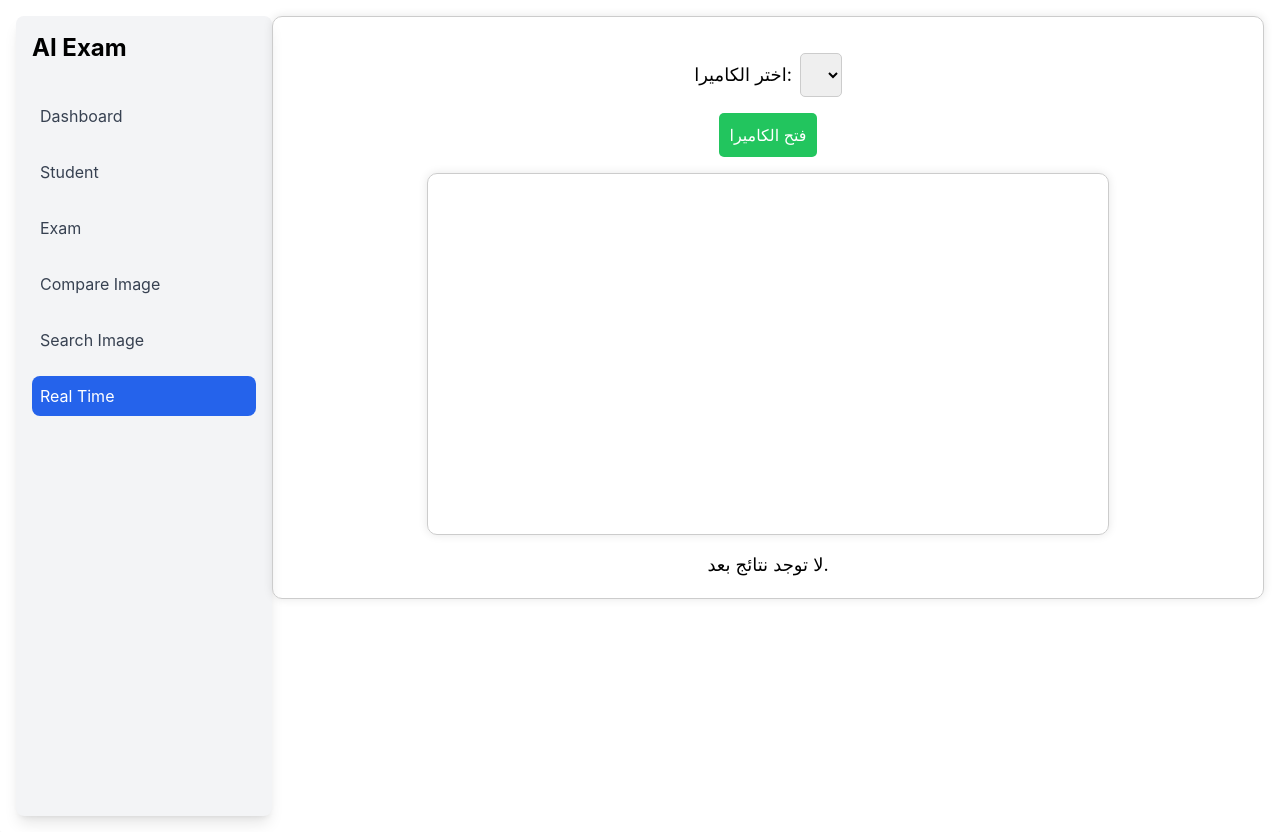
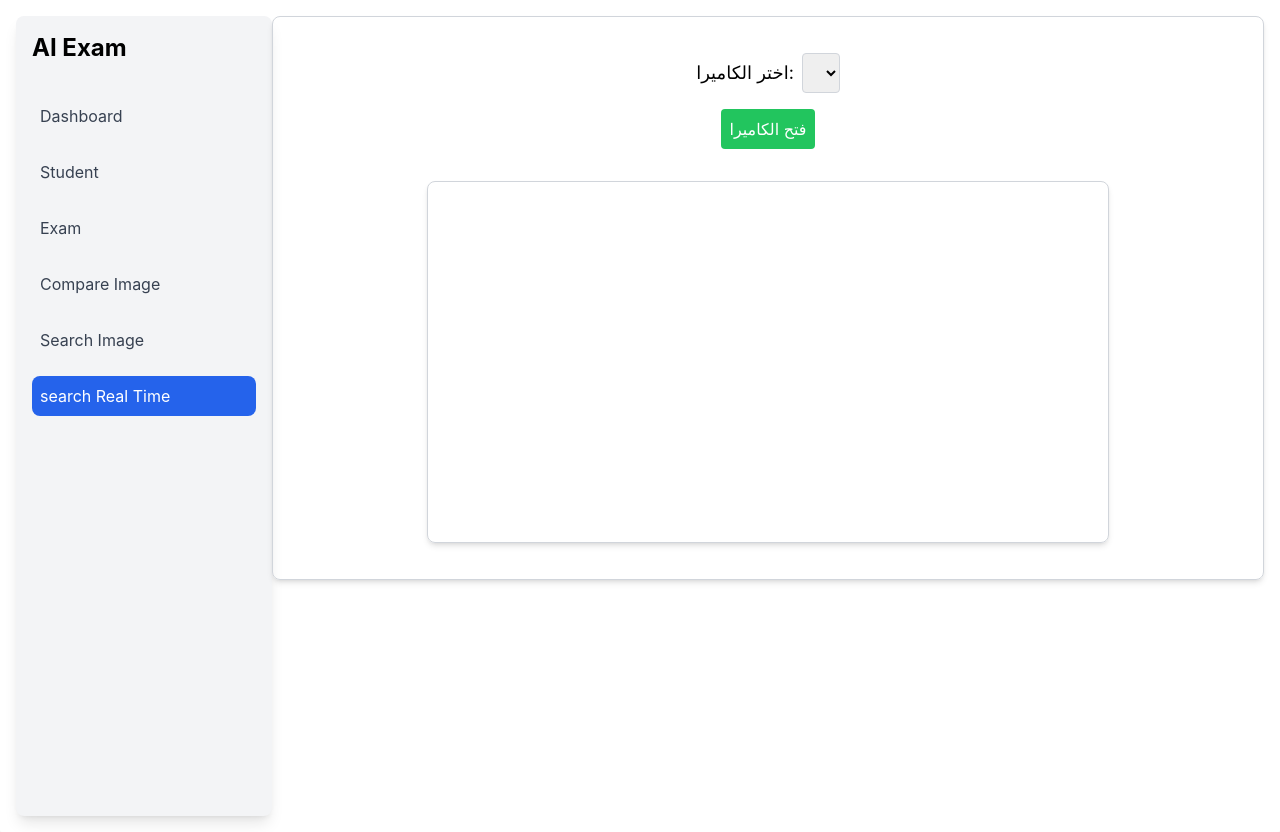
Before and after one commit to radanpro/identity, a React (Create React App) app: page /camera in a window 1280 px wide. Built offline with nearby package versions, Linux system fonts and the light colour scheme.

Commit message:
Implemented data fetching from backend, formatted results into a table, and added student details display with image on row click

```diff
--- a/src/components/SearchRealTime.js
+++ b/src/components/SearchRealTime.js
@@ -8,6 +8,7 @@ const SearchRealTime = () => {
   const [flash, setFlash] = useState(false);
   const [devices, setDevices] = useState([]); // قائمة الأجهزة
   const [selectedDeviceId, setSelectedDeviceId] = useState(null); // الكاميرا المختارة
+  const [selectedStudent, setSelectedStudent] = useState(null); // معلومات الطالب المحدد
 
   const videoRef = useRef(null);
   const canvasRef = useRef(null);
@@ -85,11 +86,14 @@ const SearchRealTime = () => {
   const sendImageToServer = async (imageBlob) => {
     const formData = new FormData();
     formData.append("image", imageBlob, "image.jpg");
+    formData.append("threshold", 0.8);
+    formData.append("limit", 5);
+
     setImageResults([]);
     setLoading(true);
     try {
       const response = await axios.post(
-        "http://127.0.0.1:8000/api/detect_face",
+        "http://127.0.0.1:8080/vectors/vectors/search",
         formData,
         {
           headers: {
@@ -97,15 +101,12 @@ const SearchRealTime = () => {
           },
         }
       );
-      console.log(response);
-      console.log(response.data.status);
 
-      if (response.data.status === "success") {
-        console.log("sdfadf");
-        const faceData = response.data || {};
-        setImageResults((prevResults) => [...prevResults, faceData]);
+      if (response.status === 200 && response.data.results) {
+        const faceData = response.data.results;
+        setImageResults(faceData);
       } else {
-        console.error("Face detection failed:", response.data.message);
+        console.error("Face detection failed:", response);
       }
     } catch (error) {
       console.error("Error in sending image:", error);
@@ -114,37 +115,37 @@ const SearchRealTime = () => {
     }
   };
 
+  const fetchStudentInfo = async (studentId) => {
+    try {
+      const response = await axios.get(
+        `http://127.0.0.1:8080/students/info?number=${studentId}`
+      );
+      if (response.status === 200) {
+        setSelectedStudent(response.data);
+      } else {
+        console.error("Failed to fetch student info:", response);
+      }
+    } catch (error) {
+      console.error("Error fetching student info:", error);
+    }
+  };
+
+  const handleRowClick = (studentId) => {
+    fetchStudentInfo(studentId);
+  };
+
   return (
-    <div
-      style={{
-        display: "flex",
-        flexDirection: "column",
-        alignItems: "center",
-        padding: "20px",
-        border: "1px solid #ccc",
-        borderRadius: "10px",
-        boxShadow: "0 0 10px rgba(0, 0, 0, 0.1)",
-      }}
-    >
+    <div className="flex flex-col items-center p-5 border border-gray-300 rounded-lg shadow-md">
       {/* قائمة الكاميرات */}
       <div className="mt-4">
-        <label
-          htmlFor="camera-select"
-          className="mr-2"
-          style={{ fontSize: "18px" }}
-        >
+        <label htmlFor="camera-select" className="mr-2 text-lg">
           اختر الكاميرا:
         </label>
         <select
           id="camera-select"
           onChange={(e) => setSelectedDeviceId(e.target.value)}
           value={selectedDeviceId || ""}
-          style={{
-            padding: "10px",
-            fontSize: "16px",
-            borderRadius: "5px",
-            border: "1px solid #ccc",
-          }}
+          className="p-2 text-base border border-gray-300 rounded"
         >
           {devices.map((device) => (
             <option key={device.deviceId} value={device.deviceId}>
@@ -160,7 +161,6 @@ const SearchRealTime = () => {
           <button
             onClick={startCamera}
             className="p-2 bg-green-500 text-white rounded"
-            style={{ padding: "10px", fontSize: "16px", borderRadius: "5px" }}
           >
             فتح الكاميرا
           </button>
@@ -168,7 +168,6 @@ const SearchRealTime = () => {
           <button
             onClick={stopCamera}
             className="p-2 bg-red-500 text-white rounded ml-4"
-            style={{ padding: "10px", fontSize: "16px", borderRadius: "5px" }}
           >
             إغلاق الكاميرا
           </button>
@@ -180,112 +179,80 @@ const SearchRealTime = () => {
           <button
             onClick={captureImage}
             className="p-2 bg-blue-500 text-white rounded"
-            style={{ padding: "10px", fontSize: "16px", borderRadius: "5px" }}
           >
             التقاط صورة
           </button>
         )}
       </div>
 
-      <div
-        style={{
-          position: "relative",
-          padding: "20px",
-          border: "1px solid #ccc",
-          borderRadius: "10px",
-          boxShadow: "0 0 10px rgba(0, 0, 0, 0.1)",
-        }}
-      >
+      <div className="relative p-5 border border-gray-300 rounded-lg shadow-md mt-4">
         <video ref={videoRef} width="640" height="480" autoPlay />
         <canvas
           ref={canvasRef}
-          style={{
-            position: "absolute",
-            top: 0,
-            left: 0,
-            pointerEvents: "none",
-            zIndex: 1,
-          }}
-          className="w-40 h-40"
+          className="absolute top-0 left-0 pointer-events-none z-10 w-40 h-40"
         />
 
         {flash && (
-          <div
-            style={{
-              position: "absolute",
-              backgroundColor: "white",
-              opacity: 0.5,
-              zIndex: 10,
-            }}
-          ></div>
+          <div className="absolute top-0 left-0 w-full h-full bg-white opacity-50 z-20"></div>
         )}
 
-        {loading && <p style={{ fontSize: "18px" }}>جاري التحميل...</p>}
+        {loading && <p className="text-lg">جاري التحميل...</p>}
       </div>
 
       <div className="mt-4 flex w-full justify-center">
-        {imageResults.length > 0 ? (
-          imageResults.map((result, index) => (
-            <div
-              key={index}
-              style={{
-                padding: "20px",
-                border: "1px solid #ccc",
-                borderRadius: "10px",
-                boxShadow: "0 0 10px rgba(0, 0, 0, 0.1)",
-                marginBottom: "10px",
-                textAlign: "center",
-              }}
-            >
-              <h3 style={{ fontSize: "20px" }}>نتيجة {index + 1}</h3>
+        {imageResults.length > 0 && (
+          <div className="w-full max-w-4xl">
+            <h2 className="text-xl font-bold mb-4">نتائج البحث:</h2>
+            <div className="flex gap-8">
+              <table className="w-2/3 border border-gray-300 rounded-lg overflow-hidden">
+                <thead className="bg-gray-100">
+                  <tr>
+                    <th className="p-3 text-left">اسم الطالب</th>
+                    <th className="p-3 text-left">الكلية</th>
+                    <th className="p-3 text-left">درجة التشابه</th>
+                  </tr>
+                </thead>
+                <tbody>
+                  {imageResults.map((result, index) => (
+                    <tr
+                      key={index}
+                      onClick={() => handleRowClick(result.student_id)}
+                      className="cursor-pointer hover:bg-gray-50"
+                    >
+                      <td className="p-3 border-t border-gray-300">
+                        {result.student_id}
+                      </td>
+                      <td className="p-3 border-t border-gray-300">
+                        {result.college}
+                      </td>
+                      <td className="p-3 border-t border-gray-300">
+                        {(result.similarity * 100).toFixed(2)}%
+                      </td>
+                    </tr>
+                  ))}
+                </tbody>
+              </table>
 
-              {/* عرض الصورة إذا كانت موجودة */}
-              {result.image ? (
-                <img
-                  className="p-10 "
-                  src={result.image}
-                  alt={`Result ${index + 1}`}
-                  style={{
-                    width: "100%",
-                    height: "auto",
-                    borderRadius: "10px",
-                    marginBottom: "10px",
-                  }}
-                />
-              ) : (
-                <p style={{ fontSize: "16px" }}>لا توجد صورة.</p>
-              )}
-
-              {/* عرض اسم الشخص إذا كان موجودًا */}
-              {result.name && (
-                <p style={{ fontSize: "16px", margin: "5px 0" }}>
-                  <strong>الاسم:</strong> {result.name}
-                </p>
-              )}
-
-              {/* عرض النقاط إذا كانت موجودة */}
-              {result.points && result.points.length > 0 && (
-                <div style={{ fontSize: "16px", marginTop: "10px" }}>
-                  <strong>النقاط:</strong>
-                  <ul
-                    style={{
-                      padding: "0",
-                      listStyleType: "none",
-                      margin: "10px 0",
-                    }}
-                  >
-                    {result.points.map((point, i) => (
-                      <li key={i}>
-                        ({point.x}, {point.y})
-                      </li>
-                    ))}
-                  </ul>
+              {selectedStudent && (
+                <div className="w-1/3 p-4 border border-gray-300 rounded-lg bg-gray-50">
+                  <h3 className="text-lg font-bold mb-4">معلومات الطالب</h3>
+                  <p>
+                    <strong>الكلية:</strong> {selectedStudent.College}
+                  </p>
+                  <p>
+                    <strong>رقم القيد:</strong> {selectedStudent.Number}
+                  </p>
+                  <p>
+                    <strong>مسار الصورة:</strong> {selectedStudent.ImagePath}
+                  </p>
+                  <img
+                    src={`http://127.0.0.1:8080/static/${selectedStudent.ImagePath}`}
+                    alt="Student"
+                  />
                 </div>
               )}
             </div>
-          ))
-        ) : (
-          <p style={{ fontSize: "18px" }}>لا توجد نتائج بعد.</p>
+          </div>
         )}
       </div>
     </div>
--- a/src/components/Sidebar.js
+++ b/src/components/Sidebar.js
@@ -68,7 +68,7 @@ const Sidebar = () => {
             }`
           }
         >
-          Real Time
+          search Real Time
         </NavLink>
       </nav>
     </aside>
```
Also changed, not shown: package.json (+12 -1 lines), 1 other file (tests, documents, lock files or other folders).
